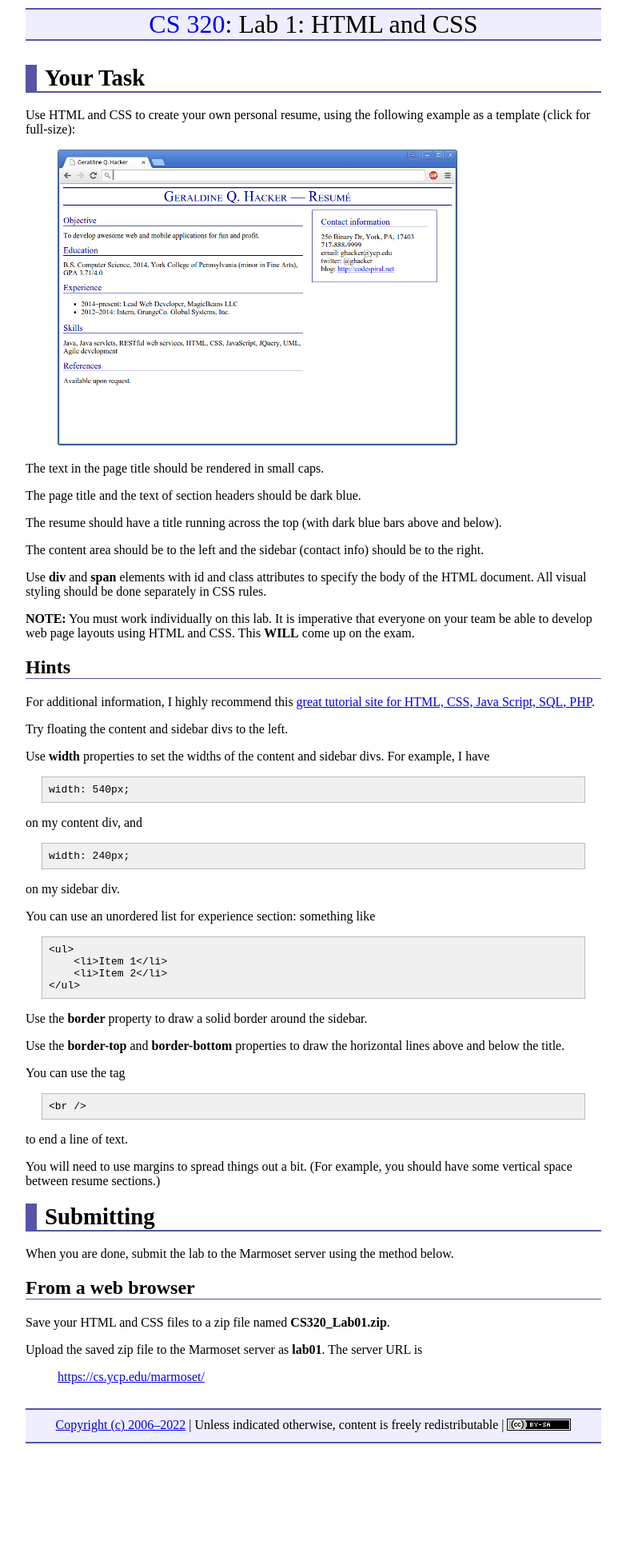
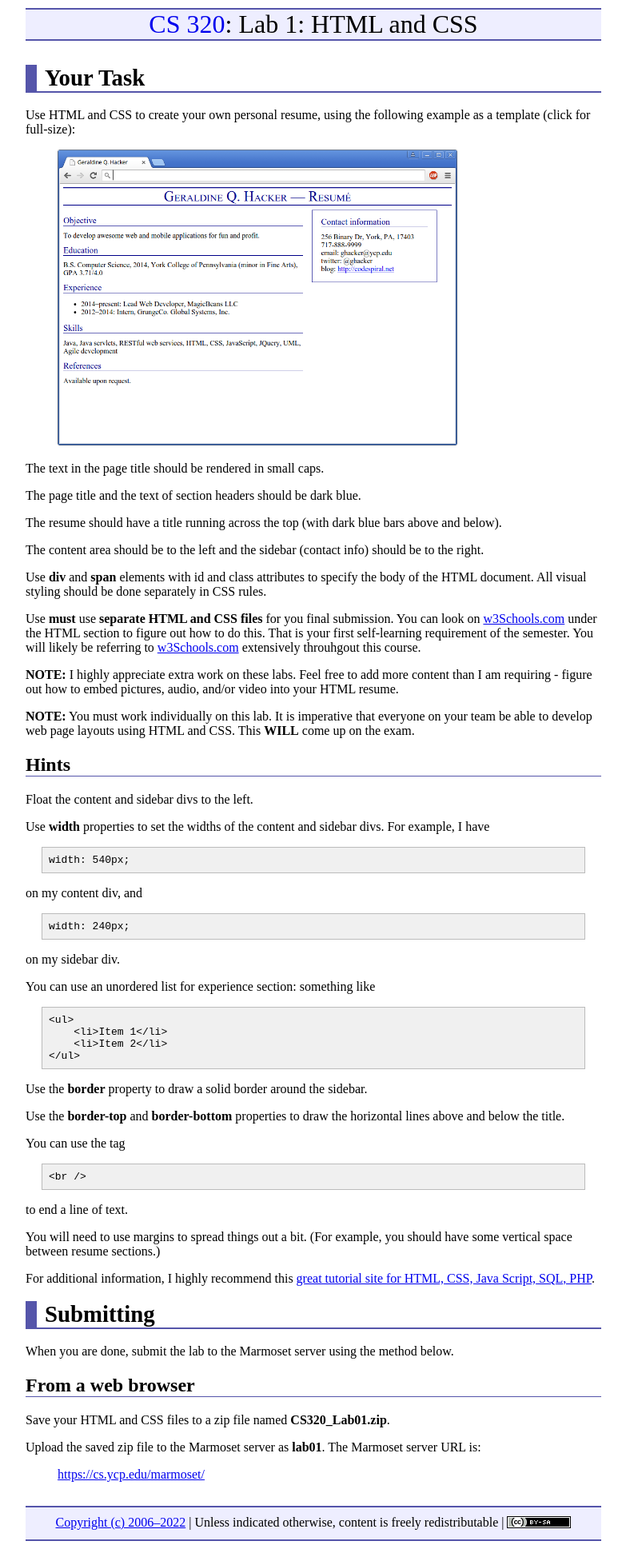
Before and after one commit to ycpcs/cs320-spring2022, a Jekyll site: the page built from labs/lab01.md, in a window 1280 px wide. Shown: the whole page at 80% size, without its empty margins (248-1031 px from the left). Built offline with Jekyll 4.4.1, drawn with Linux system fonts in a browser that asks for light colours; before the commit the page ends 1815 px from its top, so only the background shows below that.

Commit message:
updated lab requirements

```diff
--- a/labs/lab01.md
+++ b/labs/lab01.md
@@ -20,14 +20,16 @@ The content area should be to the left and the sidebar (contact info) should be
 
 Use **div** and **span** elements with id and class attributes to specify the body of the HTML document. All visual styling should be done separately in CSS rules.
 
+Use **must** use **separate HTML and CSS files** for you final submission.  You can look on [w3Schools.com](http://www.w3schools.com) under the HTML section to figure out how to do this.  That is your first self-learning requirement of the semester.  You will likely be referring to [w3Schools.com](http://www.w3schools.com) extensively throuhgout this course.
+
+**NOTE:** I highly appreciate extra work on these labs.  Feel free to add more content than I am requiring - figure out how to embed pictures, audio, and/or video into your HTML resume.
+
 **NOTE:** You must work individually on this lab.  It is imperative that everyone on your team be able to develop web page layouts using HTML and CSS.  This **WILL** come up on the exam.
 
 Hints
 -----
 
-For additional information, I highly recommend this [great tutorial site for HTML, CSS, Java Script, SQL, PHP](http://www.w3schools.com).
-
-Try floating the content and sidebar divs to the left.
+Float the content and sidebar divs to the left.
 
 Use **width** properties to set the widths of the content and sidebar divs. For example, I have
 
@@ -58,6 +60,8 @@ to end a line of text.
 
 You will need to use margins to spread things out a bit. (For example, you should have some vertical space between resume sections.)
 
+For additional information, I highly recommend this [great tutorial site for HTML, CSS, Java Script, SQL, PHP](http://www.w3schools.com).
+
 Submitting
 ==========
 
@@ -69,6 +73,6 @@ From a web browser
 
 Save your HTML and CSS files to a zip file named **CS320_Lab01.zip**.
 
-Upload the saved zip file to the Marmoset server as **lab01**. The server URL is
+Upload the saved zip file to the Marmoset server as **lab01**. The Marmoset server URL is:
 
 > [https://cs.ycp.edu/marmoset/](https://cs.ycp.edu/marmoset/)
```
